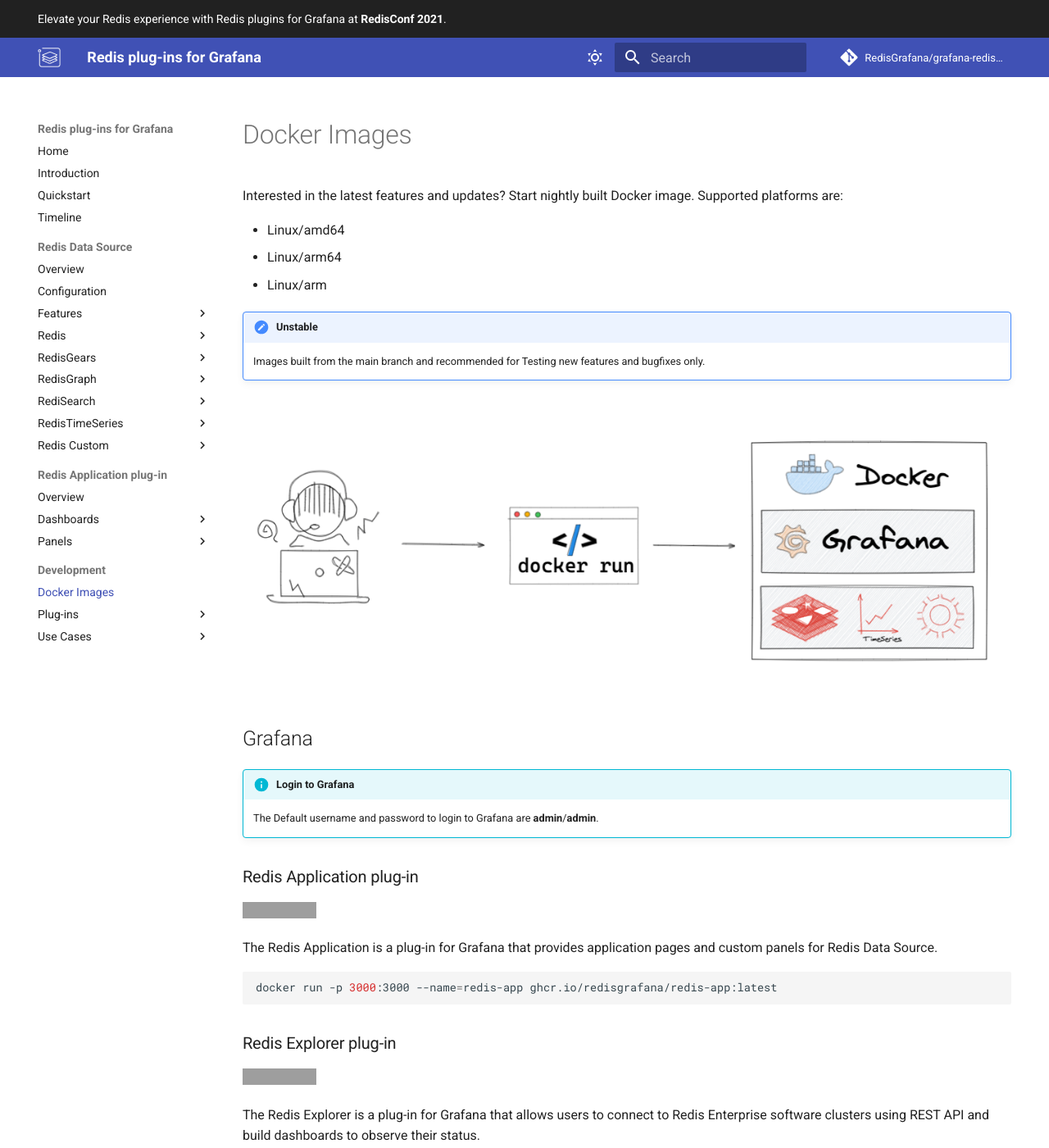
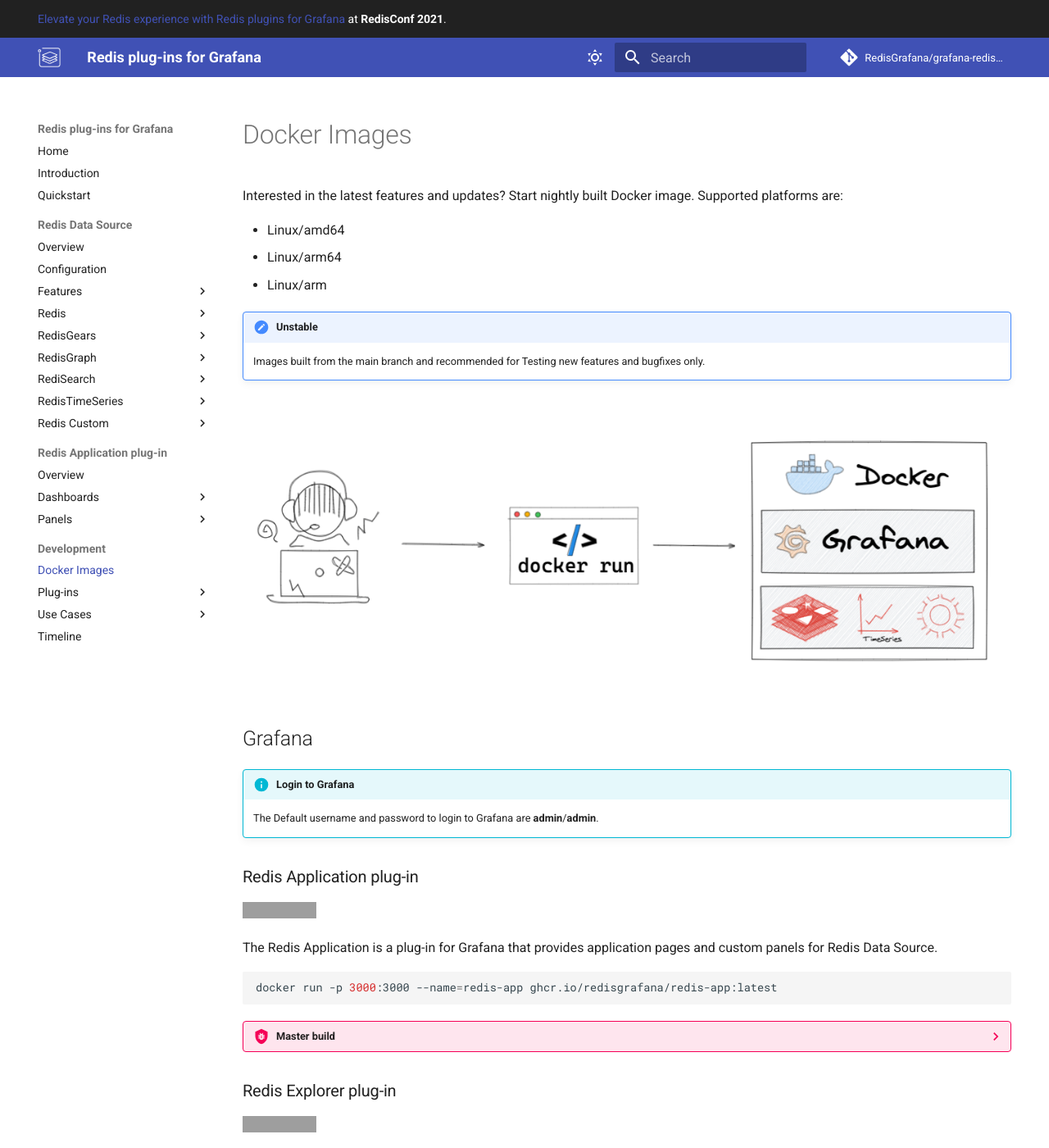
Before and after one commit to RedisGrafana/RedisGrafana, an MkDocs documentation site: the page built from docs/development/images.md, in a window 1280 px wide and 1400 px high. Shown: the whole window at 82% size. Built offline with MkDocs 1.6.1 and Material for MkDocs 9.7.7, drawn with Linux system fonts in a browser that asks for light colours; comment, search, counter and statistics services are not loaded; some of the changed lines change nothing that is shown; grey boxes are pictures that could not be loaded.

Commit message:
Add Docker master images and minor changes (#37)

````diff
--- a/docs/development/images.md
+++ b/docs/development/images.md
@@ -30,6 +30,14 @@
 docker run -p 3000:3000 --name=redis-app ghcr.io/redisgrafana/redis-app:latest
 ```
 
+??? bug "Master build"
+
+    Special build based on the Grafana's Master branch.
+
+    ```bash
+    docker run -p 3000:3000 --name=redis-app ghcr.io/redisgrafana/redis-app:master
+    ```
+
 ### Redis Explorer plug-in
 
 ![Redis Explorer plug-in](https://github.com/RedisGrafana/grafana-redis-explorer/workflows/Docker/badge.svg)
@@ -39,6 +47,14 @@
 ```bash
 docker run -p 3000:3000 --name=explorer ghcr.io/redisgrafana/redis-explorer:latest
 ```
+
+??? bug "Master build"
+
+    Special build based on the Grafana's Master branch.
+
+    ```bash
+    docker run -p 3000:3000 --name=redis-app ghcr.io/redisgrafana/redis-explorer:master
+    ```
 
 ## Redis
 
--- a/docs/overrides/content/dates.html
+++ b/docs/overrides/content/dates.html
@@ -169,6 +169,11 @@
       </p>
     </div>
   </article>
+</section>
+
+<hr />
+
+<section id="timeline">
   <article>
     <div class="inner">
       <span class="date">
@@ -180,18 +185,19 @@
         <a target="_blank" href="https://twitter.com/mikhailvolkov"
           >Mikhail Volkov</a
         >
-        will present Redis plug-in for Grafana at
+        presented
+        <a
+          target="_blank"
+          href="https://redisconf.com/redisconf21/modules/85406/agenda/session/265347"
+          >Redis plug-in for Grafana</a
+        >
+        at
         <a target="_blank" href="https://redislabs.com/redisconf/"
           >RedisConf 2021</a
         >.
       </p>
     </div>
   </article>
-</section>
-
-<hr />
-
-<section id="timeline">
   <article>
     <div class="inner">
       <span class="date">
--- a/docs/overrides/main.html
+++ b/docs/overrides/main.html
@@ -19,8 +19,13 @@
 {% endblock %}
 
 <!-- Announce -->
-{% block announce %} Elevate your Redis experience with Redis plugins for
-Grafana at
+{% block announce %}
+<a
+  target="_blank"
+  href="https://redisconf.com/redisconf21/modules/85406/agenda/session/265347"
+  >Elevate your Redis experience with Redis plugins for Grafana</a
+>
+at
 <a class="redisconf" target="_blank" href="https://redislabs.com/redisconf/"
   >RedisConf 2021</a
 >. {% endblock %}
--- a/mkdocs.yml
+++ b/mkdocs.yml
@@ -1,6 +1,6 @@
 # Project information
 site_name: Redis plug-ins for Grafana
-site_url: http://redisgrafana.github.io
+site_url: http://redisgrafana.github.io/
 site_description: >-
   The Redis plug-ins for Grafana allow users to connect to the Redis databases
   and build dashboards in Grafana to observe and interact with Redis and Application data.
@@ -44,7 +44,6 @@
   - "Home": "index.md"
   - "Introduction": "intro.md"
   - "Quickstart": "quickstart.md"
-  - "Timeline": "timeline.md"
   - "Redis Data Source":
       - "Overview": "redis-datasource/overview.md"
       - "Configuration": "redis-datasource/configuration.md"
@@ -111,6 +110,7 @@
           - "Plug-ins Statistics": "projects/grafana-stats.md"
           - "Pop-up Store": "projects/pop-up-store.md"
           - "Forecasting Stocks": "projects/finance-prophet.md"
+      - "Timeline": "timeline.md"
 
 markdown_extensions:
   - admonition
````
Also changed, not shown: docs/images/projects/redis-grafana-stats.png, 1 other file.
